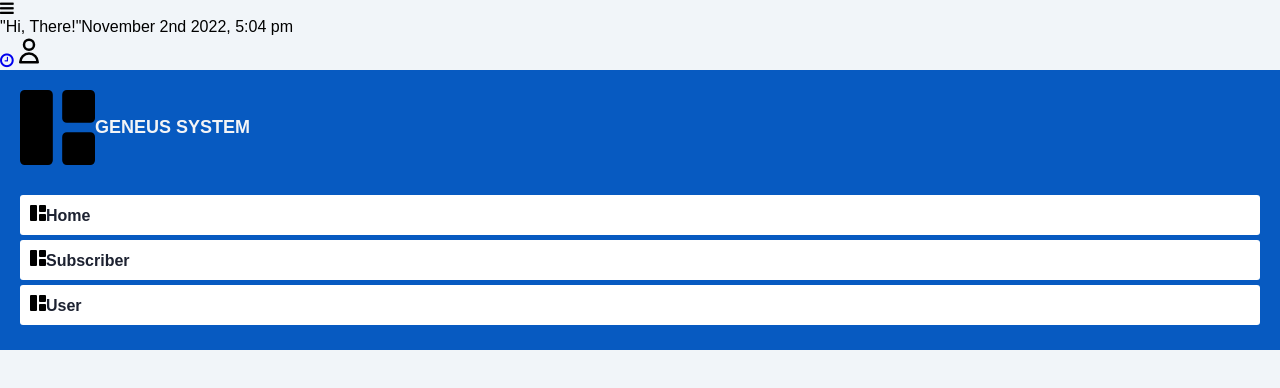
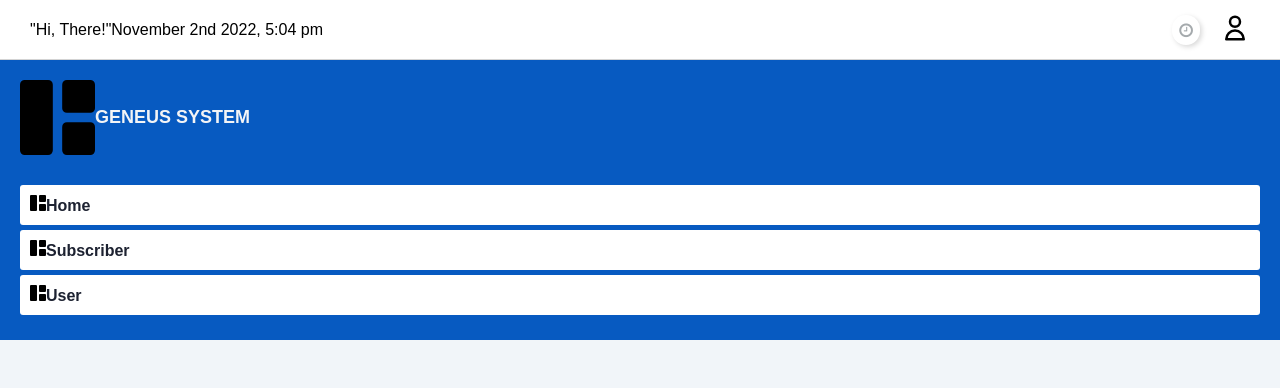
Before and after one commit to bikramoli/Dashboard, a React (Create React App) app in the folder frontend/: page / in a window 1280 px wide. Shown: the top 388 px of the page. Built offline with nearby package versions, Linux system fonts and the light colour scheme.

Commit message:
navbar styling

```diff
--- a/frontend/src/components/ui/navbar/Navbar.jsx
+++ b/frontend/src/components/ui/navbar/Navbar.jsx
@@ -1,4 +1,5 @@
 import moment from "moment";
+import "./Style.css";
 import avatar from "../../../assets/svgs/avatar.svg";
 
 const Navbar = () => {
--- /dev/null
+++ b/frontend/src/components/ui/navbar/Style.css
@@ -0,0 +1,47 @@
+.navbar {
+  background: var(--color-white);
+  grid-area: nav;
+  height: 60px;
+  display: flex;
+  align-items: center;
+  justify-content: space-between;
+  padding: 0 30px 0 30px;
+  border-bottom: 1px solid lightgray;
+}
+
+.nav_icon {
+  display: none;
+}
+
+.nav_icon > i {
+  font-size: 26px;
+  color: #a5aaad;
+}
+
+.navbar__left > a {
+  margin-right: 30px;
+  text-decoration: none;
+  color: #a5aaad;
+  font-size: 15px;
+  font-weight: 700;
+}
+
+.navbar__right {
+  display: flex;
+  justify-content: center;
+  align-items: center;
+}
+
+.navbar__right > a {
+  margin-left: 20px;
+  text-decoration: none;
+}
+
+.navbar__right > a > i {
+  color: #a5aaad;
+  font-size: 16px;
+  border-radius: 50px;
+  background: #ffffff;
+  box-shadow: 2px 2px 5px #d9d9d9, -2px -2px 5px #ffffff;
+  padding: 7px;
+}
```
